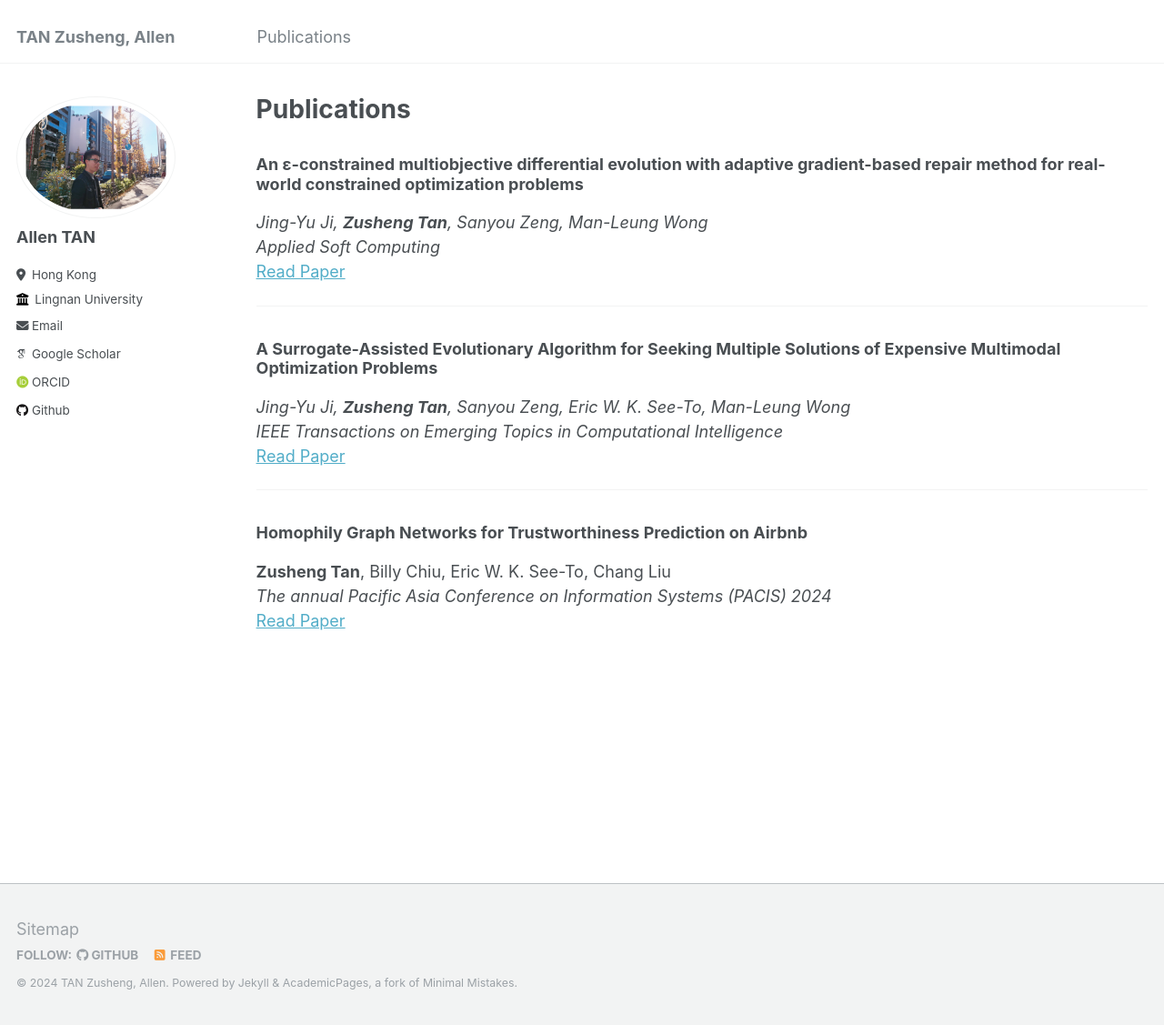
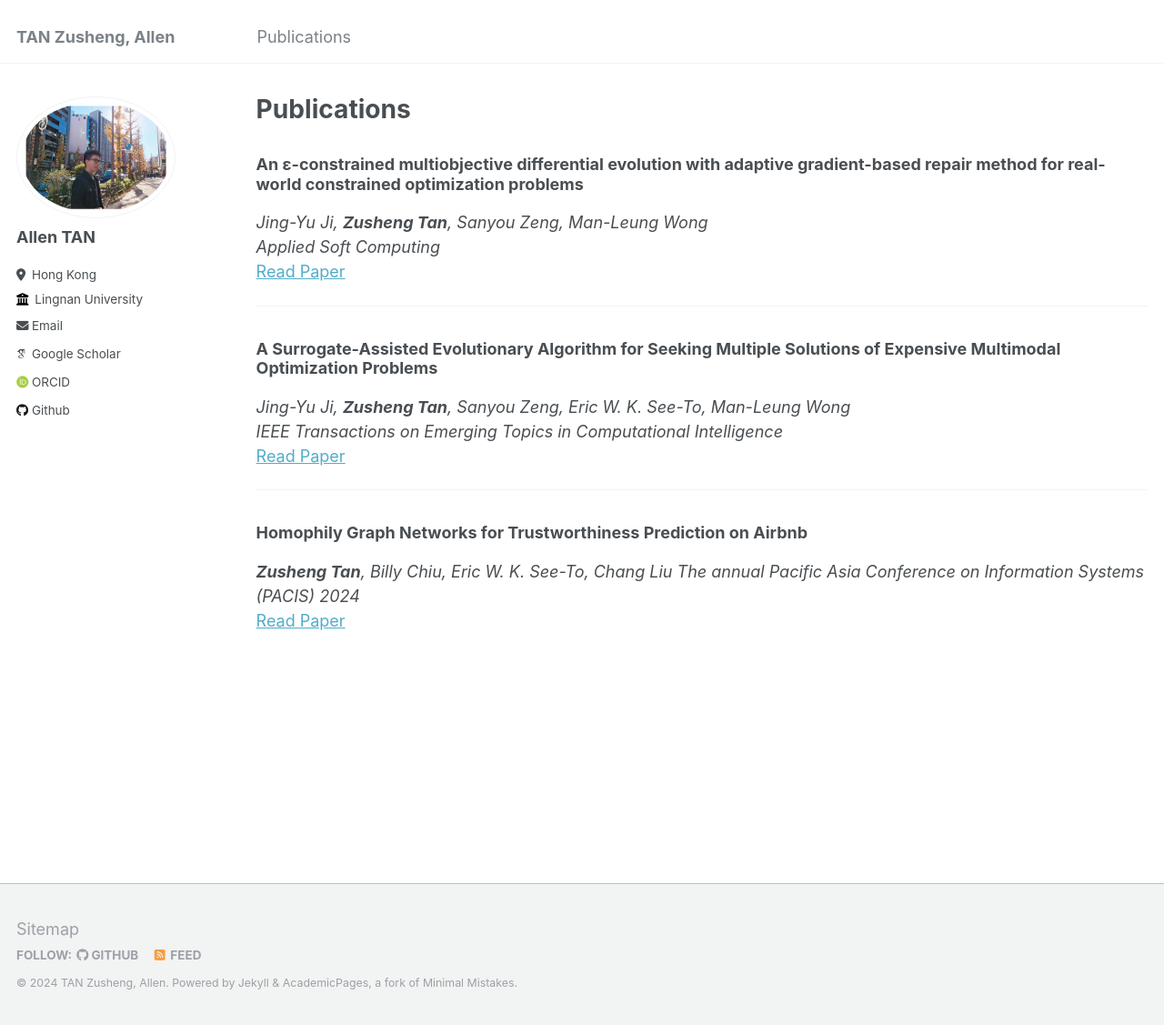
Before and after one commit to allent4n/allent4n.github.io, a Jekyll site: the page built from _pages/publications.md, in a window 1280 px wide and 1127 px high. Shown: the whole window at 91% size. Built offline with Jekyll 4.4.1, drawn with Linux system fonts in a browser that asks for light colours; some web fonts are replaced.

```diff
--- a/_pages/publications.md
+++ b/_pages/publications.md
@@ -20,6 +20,6 @@ author_profile: true
 ---
 
 ### Homophily Graph Networks for Trustworthiness Prediction on Airbnb
-**Zusheng Tan**, Billy Chiu, Eric W. K. See-To, Chang Liu
+***Zusheng Tan**, Billy Chiu, Eric W. K. See-To, Chang Liu*
 *The annual Pacific Asia Conference on Information Systems (PACIS) 2024*
 [Read Paper](https://aisel.aisnet.org/pacis2024/track16_shareecon/track16_shareecon/4/)
```
